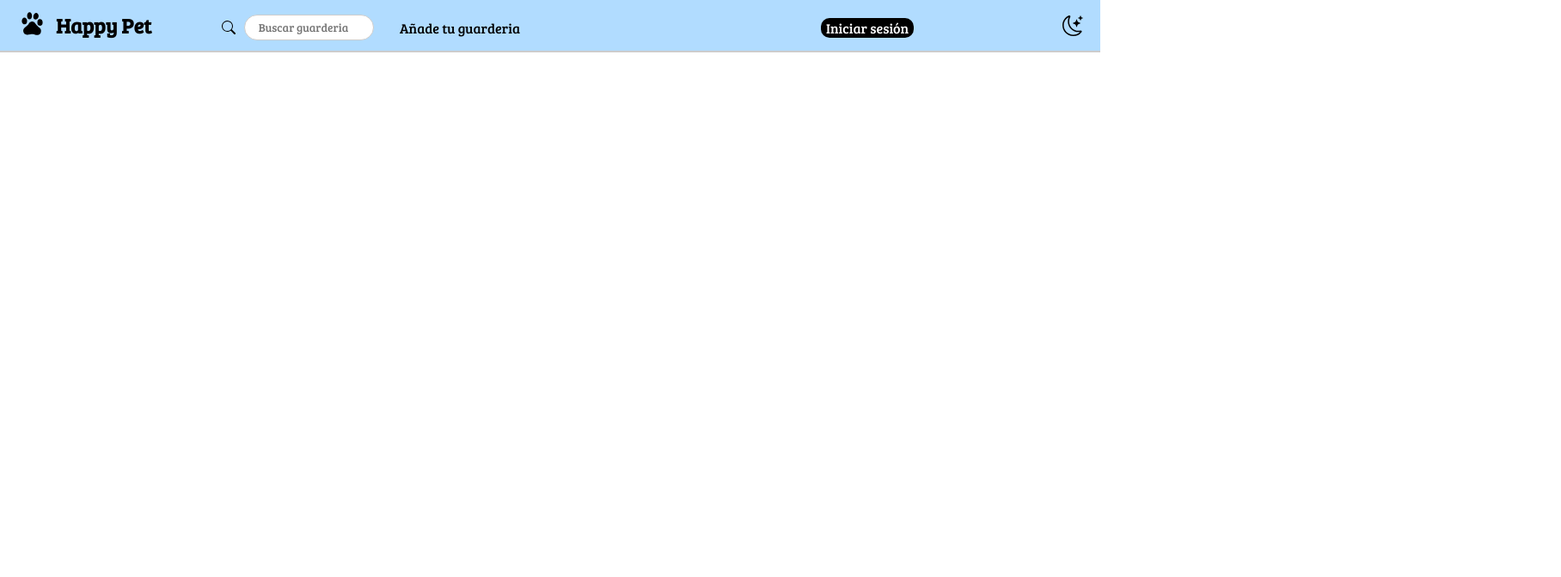
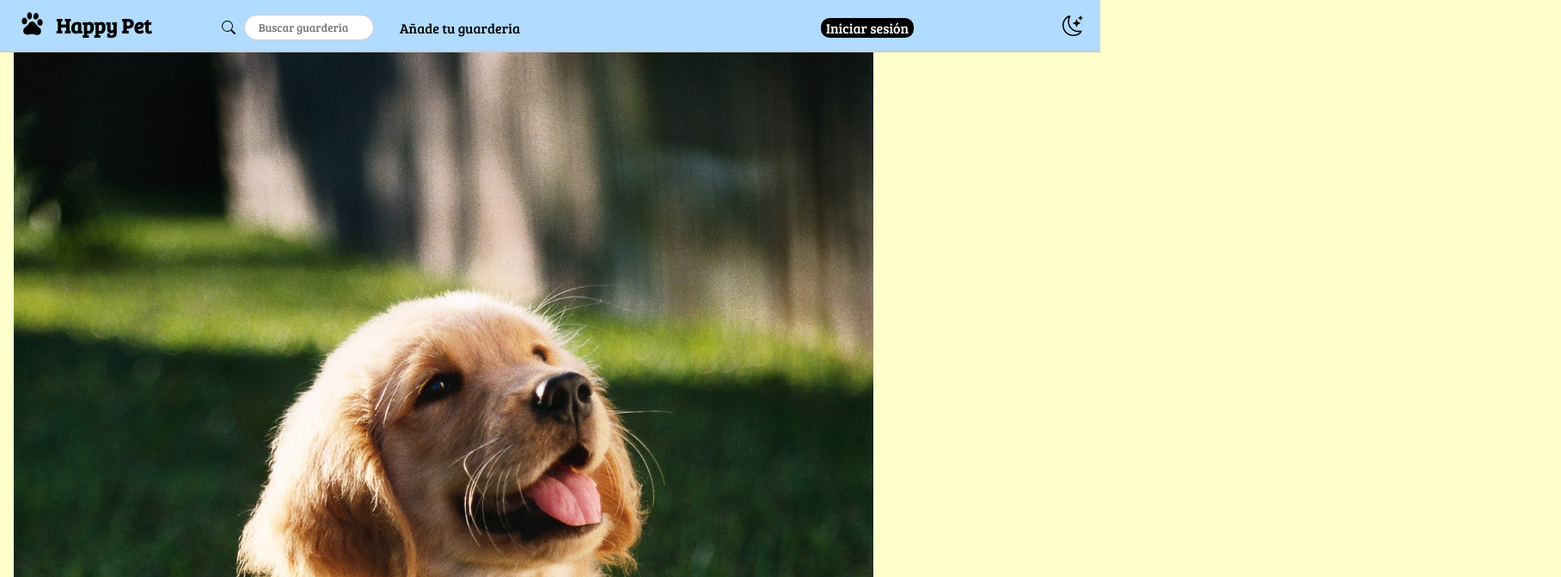
Before and after one commit to FrancoBalduini/TPI-LC3, a React (Vite) app in the folder tpintegrador/: page / in a window 1280 px wide. Shown: the top 672 px of the page at 86% size, 1816 px wide, since content can reach past the window. Built offline with nearby package versions, Linux system fonts and the light colour scheme.

Commit message:
Agrego imagen y actualizo cosas

```diff
--- a/tpintegrador/src/App.jsx
+++ b/tpintegrador/src/App.jsx
@@ -2,13 +2,14 @@
 //import Register from "./components/register/Register";
 import ThemeProvider from "./components/context/Context";
 //import Header from "./components/header/Header";
-import HeaderHome from "./components/headerHome/HeaderHome";
+//import HeaderHome from "./components/headerHome/HeaderHome";
+import HomePage from "./components/homePage/HomePage";
 
 const App = () => {
   return (
     <ThemeProvider>
 
-        <HeaderHome />
+        <HomePage />
 
     </ThemeProvider>
   );
--- a/tpintegrador/src/components/header/Header.css
+++ b/tpintegrador/src/components/header/Header.css
@@ -2,6 +2,14 @@
 
 * {
   font-family: "Bree Serif", serif;
+
+}
+body{
+  background-color: #ffffcc
+}
+
+body.dark{
+  background-color: #000000;
 }
 
 .header {
--- a/tpintegrador/src/components/homePage/HomePage.css
+++ b/tpintegrador/src/components/homePage/HomePage.css
@@ -20,6 +20,12 @@ main {
   border-radius: 10px;
   width: 1100px;
   margin-left: 700px;
+}
+
+.reservation.dark {
+  background-color: #3d4d8e;
+  color: white;
+  text-shadow: -1px -1px 0 #000, 1px -1px 0 #000, -1px 1px 0 #000, 1px 1px 0 #000;
 }
 
 .reservation h2 {
--- a/tpintegrador/src/components/homePage/HomePage.jsx
+++ b/tpintegrador/src/components/homePage/HomePage.jsx
@@ -1,6 +1,8 @@
-import React, { useState } from "react";
+import { useState } from "react";
 import "./HomePage.css";
 import HeaderHome from "../headerHome/HeaderHome";
+import { ThemeContext } from "../context/Context";
+import { useContext } from "react";
 
 const HomePage = () => {
   const [formData, setFormData] = useState({
@@ -28,6 +30,8 @@ const HomePage = () => {
     console.log(formData);
   };
 
+  const { theme } = useContext(ThemeContext);
+
   return (
     <>
       <HeaderHome
@@ -36,16 +40,20 @@ const HomePage = () => {
           setFormData({ ...formData, search: e.target.value })
         }
       />
-      <main>
-        <div className="reservation">
-          <h2>"Donde tus mascotas se sientan como en casa"</h2>
+      <body className={`body-theme ${theme}`}>
+        <img src="src\img\goldenChiquito.jpg" className="golden-chiquito"></img>
+        <div className={`reservation ${theme}`}>
+          <h2>
+            <em>Donde tus mascotas se sientan como en casa</em>
+          </h2>
           <form onSubmit={handleSubmit}>
             <div>
               <label>Busco guardería para mi:</label>
               <select
                 name="petType"
                 value={formData.petType}
-                onChange={handleChange}>
+                onChange={handleChange}
+              >
                 <option value="">Mascota</option>
                 <option value="Perro/a">Perro/a</option>
                 <option value="Gato/a">Gato/a</option>
@@ -119,7 +127,7 @@ const HomePage = () => {
             <button type="submit">Buscar</button>
           </form>
         </div>
-      </main>
+      </body>
     </>
   );
 };
```
Also changed, not shown: tpintegrador/src/img/goldenChiquito.jpg (added). Lines whose indentation alone changed are shown as unchanged.
